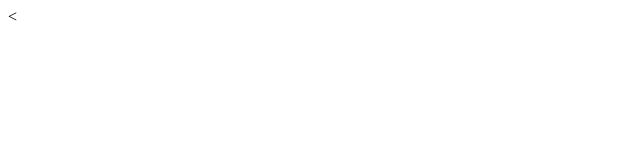
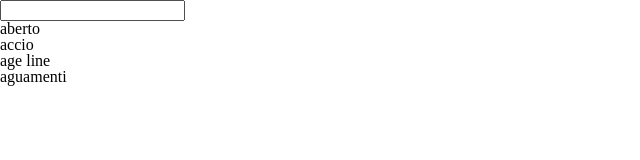
Before and after one commit to FAC-Sixteen/spellchecker, a website: page public/index.html in a window 1280 px wide. Shown: the whole page, without its empty margins (0-640 px from the left). Drawn offline with Linux system fonts and the light colour scheme.

Commit message:
add spellchecker function

```diff
--- a/public/index.html
+++ b/public/index.html
@@ -1,14 +1,21 @@
 <!DOCTYPE html>
 <html lang="en">
   <head>
-  <meta charset="UTF-8">
-  <meta name="viewport" content="width=device-width, initial-scale=1.0">
-  <meta http-equiv="X-UA-Compatible" content="ie=edge">
-  <<link rel="stylesheet" href="style.css">
+    <meta charset="UTF-8" />
+    <meta name="viewport" content="width=device-width, initial-scale=1.0" />
+    <meta http-equiv="X-UA-Compatible" content="ie=edge" />
+    <link rel="stylesheet" href="normalise.css" />
+    <link rel="stylesheet" href="style.css" />
     <title>Document</title>
   </head>
   <body>
-
+    <section class="spells">
+      <form action="">
+        <label for="spells-input"></label>
+        <input id="spells-input" class="spells__input" type="text" />
+      </form>
+      <ul class="spells__list"></ul>
+    </section>
     <script src="script.js" type="text/javascript"></script>
   </body>
 </html>
--- a/public/script.js
+++ b/public/script.js
@@ -0,0 +1,51 @@
+const spells = [
+  {
+    _id: "5b74ebd5fb6fc0739646754c",
+    spell: "Aberto",
+    type: "Jinx",
+    effect: "opens objects"
+  },
+  {
+    _id: "5b74ecfa3228320021ab622b",
+    spell: "Accio",
+    type: "Charm",
+    effect: "Summons an object",
+    __v: 0
+  },
+  {
+    _id: "5b74ed2f3228320021ab622c",
+    spell: "Age Line",
+    type: "Enchantment",
+    effect: "Hides things from younger people",
+    __v: 0
+  },
+  {
+    _id: "5b74ed453228320021ab622d",
+    spell: "Aguamenti",
+    type: "Curse",
+    effect: "shoots water from wand",
+    __v: 0
+  }
+];
+
+const searchQuery = document.querySelector(".spells__input");
+const spellList = document.querySelector(".spells__list");
+
+const spellFinder = (str, obj) => {
+  const lowerNames = obj.map(item => item.spell.toLowerCase());
+  let returnSpells = [];
+  lowerNames.forEach(spell => {
+    if (spell.includes(str)) returnSpells.push(spell);
+  });
+  appendSpells(returnSpells);
+};
+
+const appendSpells = spells => {
+  spells.forEach(spell => {
+    const li = document.createElement("li");
+    li.textContent = spell;
+    spellList.appendChild(li);
+  });
+};
+
+spellFinder("a", spells);
```
Also changed, not shown: src/scripts/spellfinder.js (added). Lines whose indentation alone changed are shown as unchanged.
